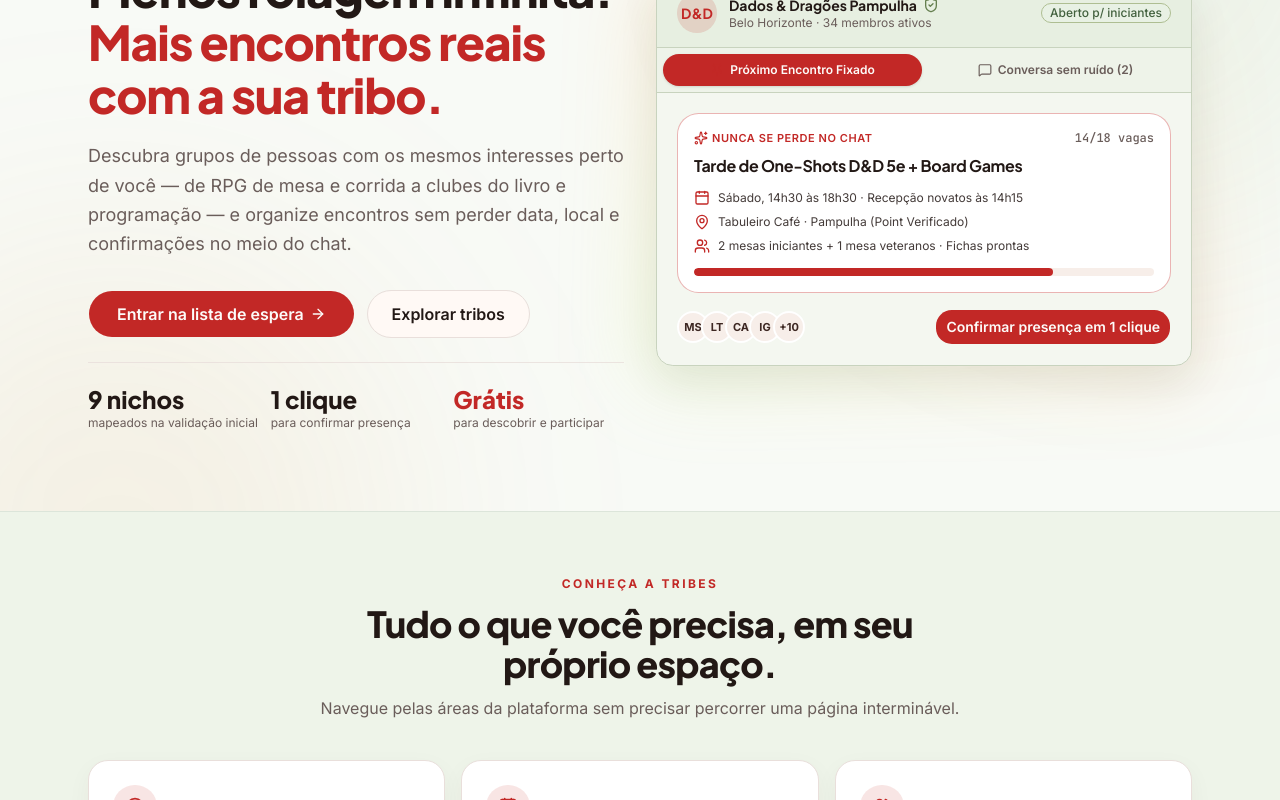
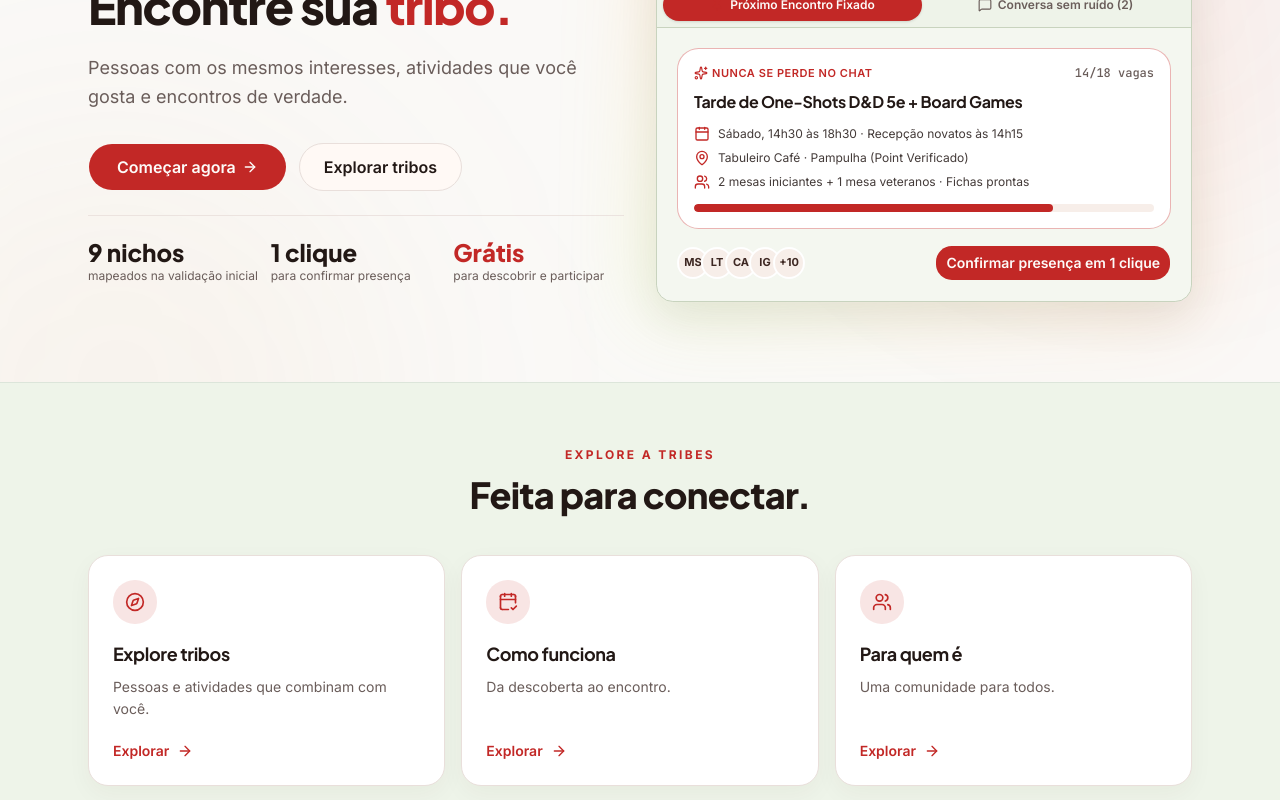
Before and after one commit to ArthurG12/Tribes, a Next.js app in the folder frontend/: page / in a window 1280 px wide. Shown: the part 240-1040 px from the top of the page. Built offline with nearby package versions, Linux system fonts and the light colour scheme.

Commit message:
Simplify landing page copy and remove visual clutter

```diff
--- a/frontend/src/app/page.tsx
+++ b/frontend/src/app/page.tsx
@@ -9,9 +9,9 @@ import { TribeExplorer } from "@/components/tribes/tribe-explorer";
 import { trackMvpEvent } from "@/lib/mvp-tracker";
 
 const destinations = [
-  { href: "/explorar", icon: Compass, title: "Explore tribos", description: "Encontre comunidades por interesse e descubra encontros." },
-  { href: "/como-funciona", icon: CalendarCheck2, title: "Como funciona", description: "Veja como sair da descoberta para um encontro real." },
-  { href: "/para-quem", icon: Users, title: "Para quem é", description: "Uma experiência para membros, organizadores e espaços." },
+  { href: "/explorar", icon: Compass, title: "Explore tribos", description: "Pessoas e atividades que combinam com você." },
+  { href: "/como-funciona", icon: CalendarCheck2, title: "Como funciona", description: "Da descoberta ao encontro." },
+  { href: "/para-quem", icon: Users, title: "Para quem é", description: "Uma comunidade para todos." },
 ];
 
 export default function TribesLandingPage() {
@@ -19,23 +19,23 @@ export default function TribesLandingPage() {
     <div className="flex min-h-screen flex-col">
       <Navbar />
       <main className="flex-1">
-        <section className="relative isolate overflow-hidden bg-[#f8faf6] py-12 sm:py-16 lg:py-20">
-          <div aria-hidden="true" className="pointer-events-none absolute -top-40 right-[-10%] -z-10 h-[34rem] w-[34rem] rounded-full bg-[#9fbd83]/12 blur-[130px]" />
-          <div aria-hidden="true" className="pointer-events-none absolute bottom-[-18rem] left-[-12%] -z-10 h-[34rem] w-[34rem] rounded-full bg-[#d69b55]/10 blur-[130px]" />
+        <section className="relative isolate overflow-hidden bg-[#faf9f7] py-12 sm:py-16 lg:py-20">
+          <div aria-hidden="true" className="pointer-events-none absolute -top-40 right-[-10%] -z-10 h-[34rem] w-[34rem] rounded-full bg-primary/[0.06] blur-[130px]" />
+          <div aria-hidden="true" className="pointer-events-none absolute bottom-[-18rem] left-[-12%] -z-10 h-[34rem] w-[34rem] rounded-full bg-[#d69b55]/[0.06] blur-[130px]" />
           <div className="mx-auto grid max-w-6xl items-center gap-8 px-4 sm:px-6 lg:grid-cols-12 lg:gap-8">
             <div className="lg:col-span-6">
               <div className="inline-flex items-center gap-2 rounded-full border border-primary/25 bg-primary/8 px-3.5 py-1.5 text-xs font-semibold text-primary">
-                <Sparkles className="size-3.5" /> Rede social de comunidades & encontros reais
+                <Sparkles className="size-3.5" /> Comunidades. Interesses. Encontros.
               </div>
               <h1 className="mt-5 font-heading text-4xl font-extrabold leading-[1.1] tracking-tight text-foreground sm:text-5xl">
-                Menos rolagem infinita. <span className="text-primary">Mais encontros reais com a sua tribo.</span>
+                Encontre sua <span className="text-primary">tribo.</span>
               </h1>
               <p className="mt-5 max-w-xl text-base leading-relaxed text-muted-foreground sm:text-lg">
-                Descubra grupos de pessoas com os mesmos interesses perto de você — de RPG de mesa e corrida a clubes do livro e programação — e organize encontros sem perder data, local e confirmações no meio do chat.
+                Pessoas com os mesmos interesses, atividades que você gosta e encontros de verdade.
               </p>
               <div className="mt-8 flex flex-col gap-3 sm:flex-row sm:items-center">
                 <Button size="lg" className="h-12 rounded-full px-7 text-base font-semibold" render={<Link href="/lista-de-espera" />}>
-                  Entrar na lista de espera <ArrowRight className="size-4" />
+                  Começar agora <ArrowRight className="size-4" />
                 </Button>
                 <Button variant="outline" size="lg" className="h-12 rounded-full px-6 text-base font-semibold" render={<Link href="/explorar" />}>
                   Explorar tribos
@@ -53,9 +53,9 @@ export default function TribesLandingPage() {
         <section className="border-y border-[#dce5da] bg-[#eef4e9] py-12 sm:py-16">
           <div className="mx-auto max-w-6xl px-4 sm:px-6">
             <div className="mx-auto max-w-2xl text-center">
-              <p className="text-xs font-bold uppercase tracking-[0.2em] text-primary">Conheça a Tribes</p>
-              <h2 className="mt-3 font-heading text-3xl font-extrabold text-foreground sm:text-4xl">Tudo o que você precisa, em seu próprio espaço.</h2>
-              <p className="mt-3 text-muted-foreground">Navegue pelas áreas da plataforma sem precisar percorrer uma página interminável.</p>
+              <p className="text-xs font-bold uppercase tracking-[0.2em] text-primary">Explore a Tribes</p>
+              <h2 className="mt-3 font-heading text-3xl font-extrabold text-foreground sm:text-4xl">Feita para conectar.</h2>
+              <p className="mt-3 text-muted-foreground"></p>
             </div>
             <div className="mt-10 grid gap-4 md:grid-cols-3">
               {destinations.map(({ href, icon: Icon, title, description }) => (
@@ -63,7 +63,7 @@ export default function TribesLandingPage() {
                   <span className="flex size-11 items-center justify-center rounded-2xl bg-primary/12 text-primary"><Icon className="size-5" /></span>
                   <h3 className="mt-4 font-heading text-lg font-bold text-foreground">{title}</h3>
                   <p className="mt-2 text-sm leading-relaxed text-muted-foreground">{description}</p>
-                  <span className="mt-auto inline-flex items-center gap-2 pt-5 text-sm font-semibold text-primary">Acessar <ArrowRight className="size-4 transition-transform group-hover:translate-x-1" /></span>
+                  <span className="mt-auto inline-flex items-center gap-2 pt-5 text-sm font-semibold text-primary">Explorar <ArrowRight className="size-4 transition-transform group-hover:translate-x-1" /></span>
                 </Link>
               ))}
             </div>
@@ -82,7 +82,7 @@ export default function TribesLandingPage() {
               onExplorerInteract={(interest) => { void trackMvpEvent({ event: "explorer_interaction", interests: interest ? [interest] : undefined }); }}
             />
             <div className="mt-2 text-center">
-              <Button variant="outline" className="rounded-full" render={<Link href="/explorar" />}>Ver página de exploração completa <ArrowRight className="size-4" /></Button>
+              <Button variant="outline" className="rounded-full" render={<Link href="/explorar" />}>Ver todas as tribos <ArrowRight className="size-4" /></Button>
             </div>
           </div>
         </section>
```
